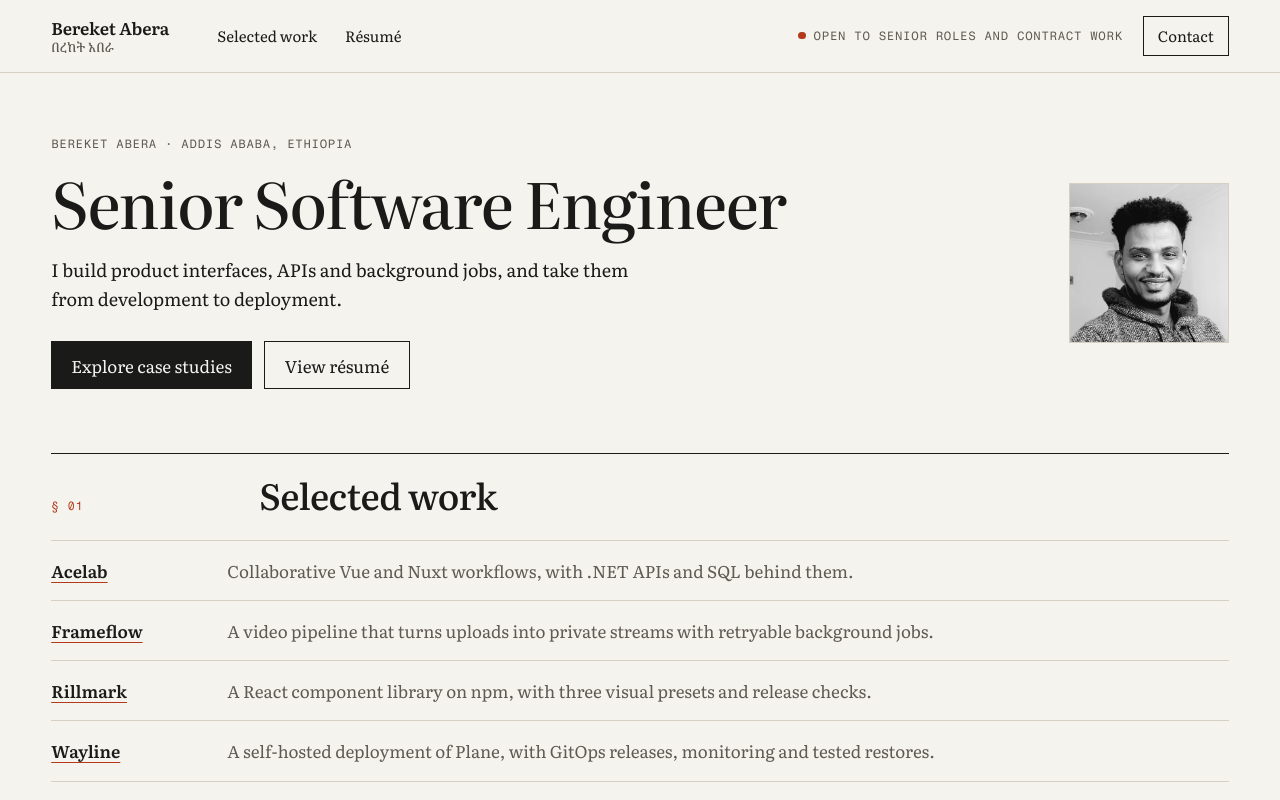
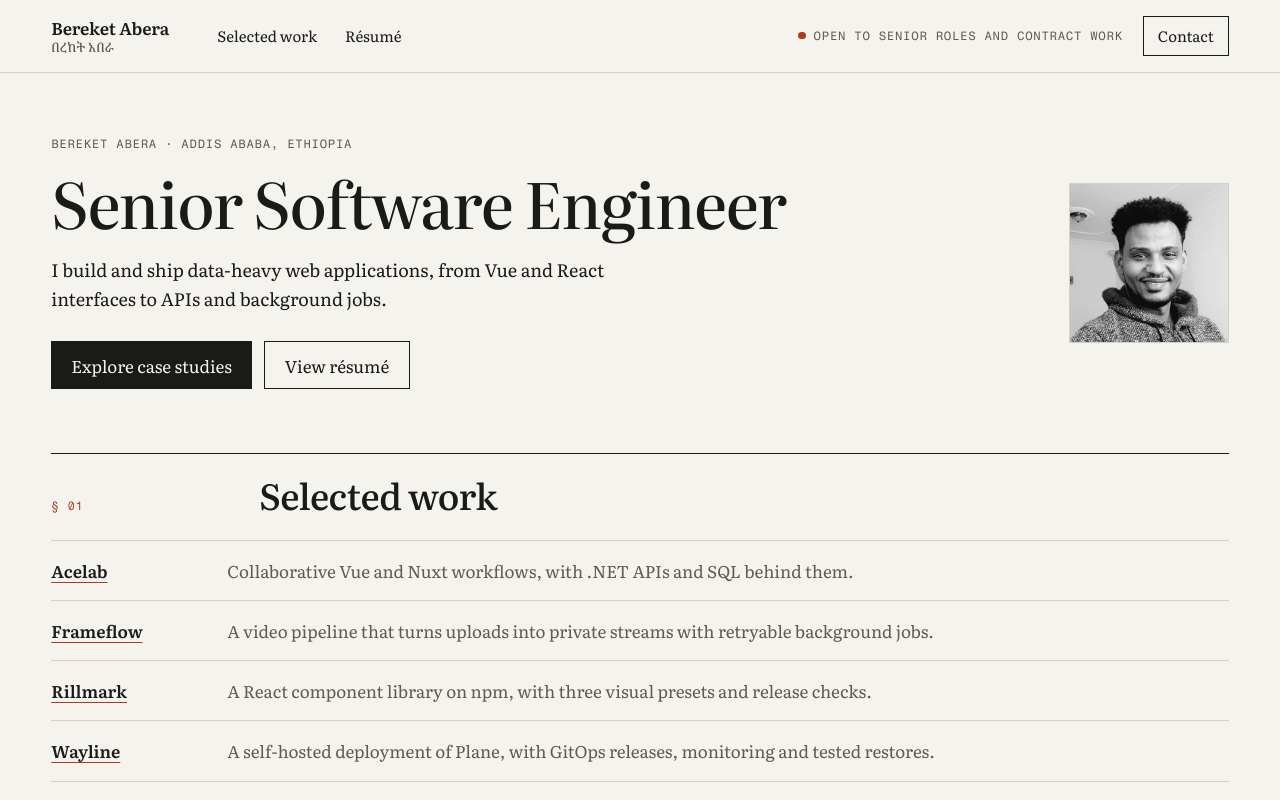
Before and after one commit to BereketAbera/bereket.dev, a Nuxt app: page / in a window 1280 px wide. Shown: the top 800 px of the page. Built offline with nearby package versions, Linux system fonts and the light colour scheme.

Commit message:
Refine senior software engineer homepage positioning

```diff
--- a/app/pages/index.vue
+++ b/app/pages/index.vue
@@ -3,7 +3,7 @@ import { contactLines, mailtoWith, profile } from '~/data/profile'
 
 usePageMeta({
   title: `${profile.name}, ${profile.title}`,
-  description: profile.description,
+  description: 'Senior software engineer building data-heavy web applications, from Vue and React interfaces to APIs and background jobs. Open to remote roles and contracts.',
   type: 'profile',
 })
 
@@ -50,7 +50,7 @@ const technologies = [
           {{ profile.title }}
         </h1>
         <p class="mt-5 max-w-[37rem] text-[1.125rem] leading-[1.6]">
-          I build product interfaces, APIs and background jobs, and take them from development to deployment.
+          I build and ship data-heavy web applications, from Vue and React interfaces to APIs and background jobs.
         </p>
         <div class="mt-7 flex flex-wrap gap-3">
           <a
```
